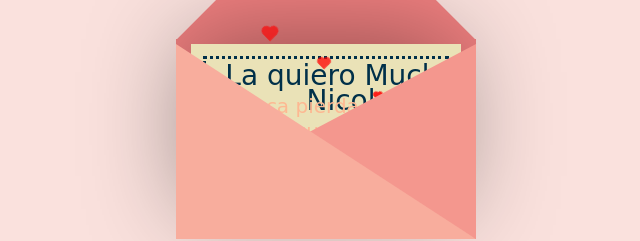
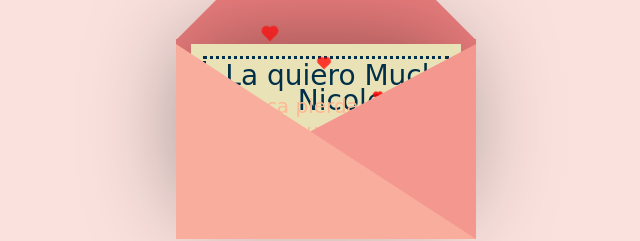
Before and after one commit to para-ti-N/para-ti-N.github.io, a plain HTML site: page index.html in a window 1280 px wide. Shown: the part 299-540 px from the top of the page, 314-954 px from the left. Drawn offline with Linux system fonts and the light colour scheme.

Commit message:
Update index.html
cambio

```diff
--- a/index.html
+++ b/index.html
@@ -18,7 +18,7 @@
               <div class="front"></div>
 
               <div class="card">
-              <div class="text">La quiero Mucho Nicol</div>
+              <div class="text">La quiero Mucho Nicole</div>
               <div class="text3">Nunca pierda ese brillo que tiene <br>en sus ojitos lindos</div>
               <div class="heart"</div>
               <div class="text2"> Att Andresito</div>
```
